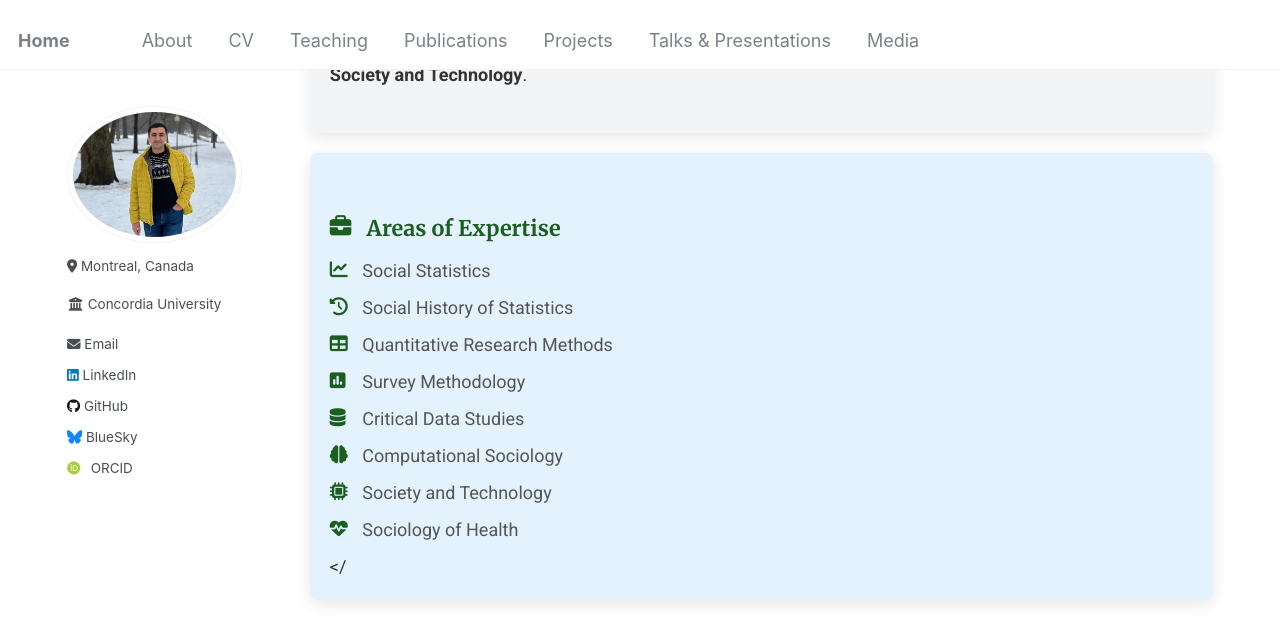
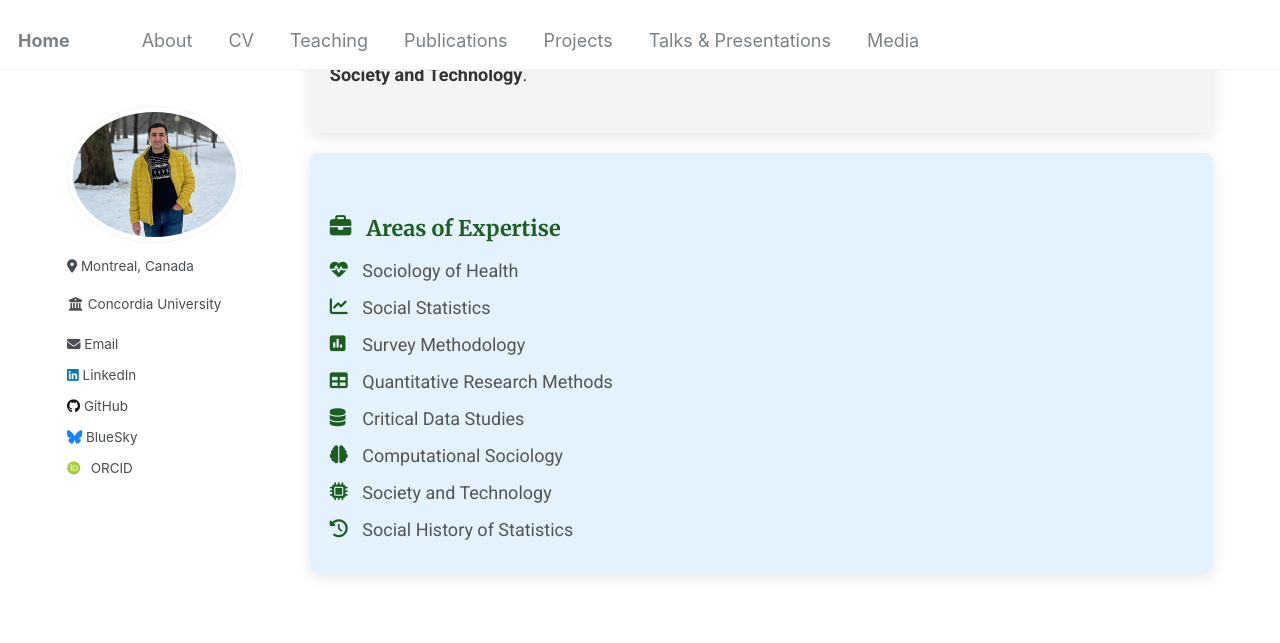
Before and after one commit to Mohsnmonji/mohsnmonji.github.io, a Jekyll site: the page built from about-me.md, in a window 1280 px wide and 900 px high, scrolled down 649 px. Shown: the top 643 px of the window. Built offline with Jekyll 4.4.1, drawn with Linux system fonts in a browser that asks for light colours; some web fonts are replaced.

Commit message:
Update about-me.md

```diff
--- a/about-me.md
+++ b/about-me.md
@@ -126,14 +126,14 @@ author_profile: true
 <div class="card">
   <h3><i class="fas fa-briefcase icon"></i> Areas of Expertise</h3>
   <ul>
-    <li><i class="fas fa-chart-line icon"></i> Social Statistics</li>
-    <li><i class="fas fa-history icon"></i> Social History of Statistics</li>
+  <li><i class="fas fa-heartbeat icon"></i> Sociology of Health</li>
+   <li><i class="fas fa-chart-line icon"></i> Social Statistics</li>
+  <li><i class="fas fa-poll icon"></i> Survey Methodology</li>
     <li><i class="fas fa-table icon"></i> Quantitative Research Methods</li>
-    <li><i class="fas fa-poll icon"></i> Survey Methodology</li>
     <li><i class="fas fa-database icon"></i> Critical Data Studies</li>
     <li><i class="fas fa-brain icon"></i> Computational Sociology</li>
     <li><i class="fas fa-microchip icon"></i> Society and Technology</li>
-<li><i class="fas fa-heartbeat icon"></i> Sociology of Health</li>
+<li><i class="fas fa-history icon"></i> Social History of Statistics</li>
+
 
   </ul>
-</
```
